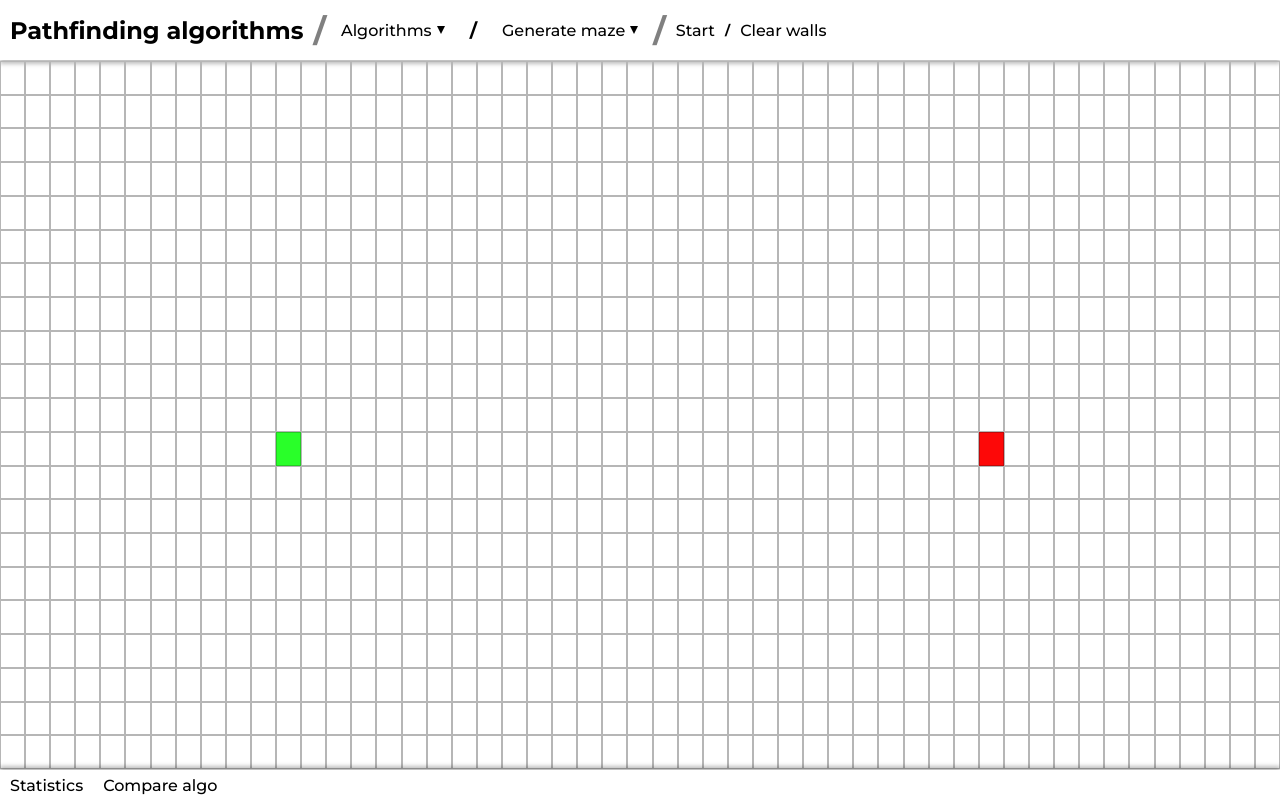
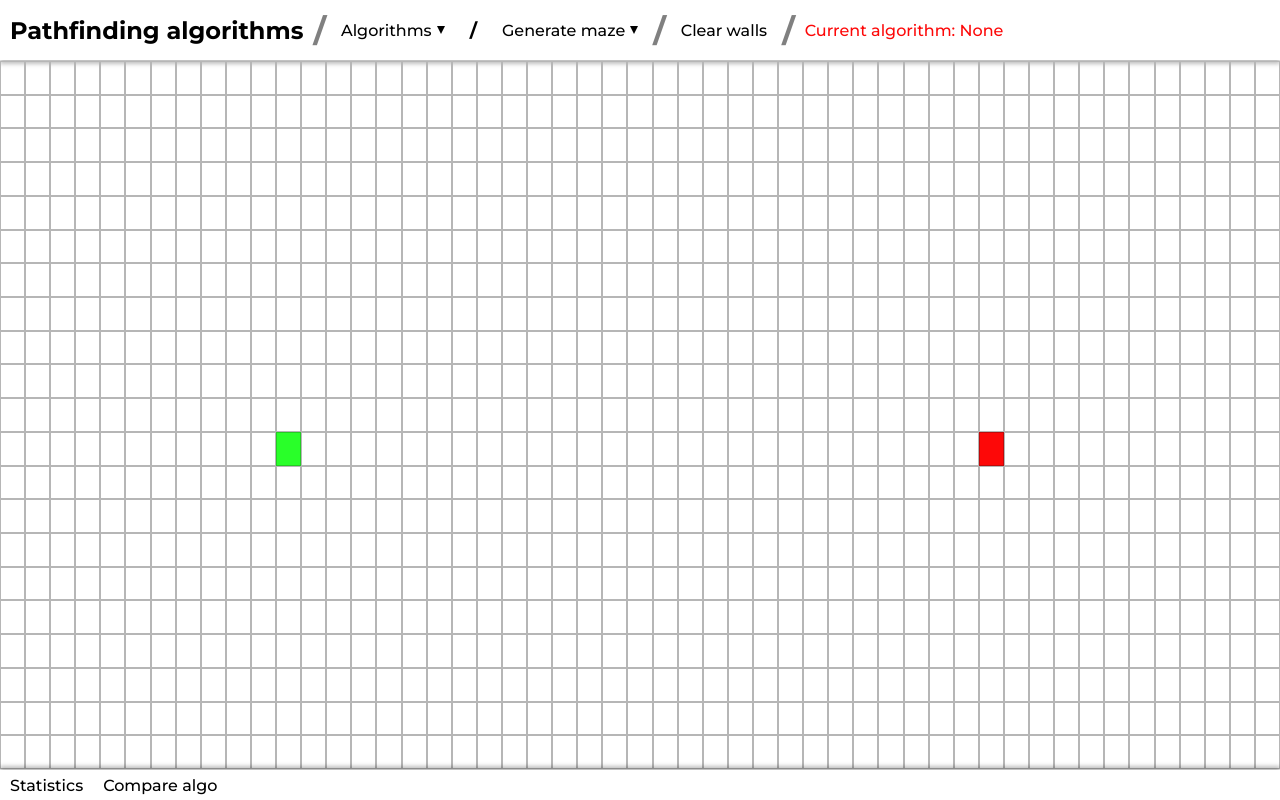
Before and after one commit to AnterroZZ/educational-pf-visualizer, a React (Create React App) app: page / in a window 1280 px wide. Built offline with nearby package versions, Linux system fonts and the light colour scheme.

Commit message:
Update of header

```diff
--- a/src/Components/Header/Header.js
+++ b/src/Components/Header/Header.js
@@ -6,6 +6,7 @@ import DropdownItem from "./HeaderComponents/DropdownItem/DropdownItem";
 import { useAlgorithm } from "../Contex/AlgorithmsContext";
 import Button from "../UI/Button/Button";
 import { useState } from "react";
+import { useControls } from "../Contex/ControlsContext";
 
 const Header = () => {
   const {
@@ -14,7 +15,9 @@ const Header = () => {
     currentAnimationStyle,
     setCurrentAnimationStyle,
     setAnimationSpeed,
+    currentAlgorithm,
   } = useAlgorithm();
+  const { setClear } = useControls();
   const [animationSpeedText, setAnimationSpeedText] = useState("Normal");
 
   const handleAlgoritmsChosen = (name) => {
@@ -92,7 +95,17 @@ const Header = () => {
         </DropdownMenu>
       </Picker>
       <h2 className={styles.divider}>/</h2>
-      <Controls />
+      {/* <Controls /> */}
+      <p
+        className={styles.clearButton}
+        onClick={() => setClear((prev) => !prev)}
+      >
+        Clear walls
+      </p>
+      <h2 className={styles.divider}>/</h2>
+      <p className={styles.currentAlgo}>
+        Current algorithm: {currentAlgorithm}
+      </p>
     </div>
   );
 };
--- a/src/Components/Header/Header.module.css
+++ b/src/Components/Header/Header.module.css
@@ -26,3 +26,16 @@ hr {
   margin: 2px 20px;
   font-size: 0.9rem;
 }
+
+.currentAlgo {
+  color: rgb(253, 8, 8);
+}
+
+.clearButton {
+  padding: 5px;
+  cursor: pointer;
+}
+
+.clearButton:hover {
+  text-shadow: 0px 0px 1px black;
+}
--- a/src/Components/Header/HeaderComponents/Picker/Picker.module.css
+++ b/src/Components/Header/HeaderComponents/Picker/Picker.module.css
@@ -33,5 +33,6 @@
   font-weight: 500;
 }
 .wraper:hover {
+  text-shadow: 0px 0px 1px black;
   cursor: pointer;
 }
--- a/src/Components/MainPage/MainPage.js
+++ b/src/Components/MainPage/MainPage.js
@@ -59,6 +59,7 @@ const MainPage = () => {
   const { clear } = useControls();
   const {
     currentMazeAlgorithm,
+    setCurrentMazeAlgorithm,
     currentAnimationStyle,
     currentAlgorithm,
     setCurrentAlgorithm,
@@ -67,15 +68,20 @@ const MainPage = () => {
 
   useEffect(() => {
     setNodes(populateNodes());
-    setCurrentAlgorithm("Default");
+    setCurrentAlgorithm("None");
   }, [clear]);
 
+  //Generating maze
   useEffect(() => {
     switch (currentMazeAlgorithm) {
       case "Recursive backtracking":
+        setCurrentMazeAlgorithm("Default");
+        setCurrentAlgorithm("None");
         generateMaze(currentMazeAlgorithm, nodes);
         break;
       case "Random maze":
+        setCurrentMazeAlgorithm("Default");
+        setCurrentAlgorithm("None");
         generateMaze(currentMazeAlgorithm, nodes);
         break;
       default:
@@ -83,6 +89,7 @@ const MainPage = () => {
     }
   }, [currentMazeAlgorithm]);
 
+  //Executing pathfinding algorithms
   useEffect(() => {
     setNodes(clearPaths(nodes));
     switch (currentAlgorithm) {
@@ -92,10 +99,39 @@ const MainPage = () => {
     }
   }, [currentAlgorithm]);
 
+  const updateNodes = (nodes, col, row, type, prevType = type) => {
+    const newNodes = JSON.parse(JSON.stringify(nodes));
+    const node = nodes[row][col];
+    const newNode = { ...node, type: type, prevType: prevType };
+    newNodes[row][col] = newNode;
+    setNodes(newNodes);
+  };
+
+  const moveStartEnd = (row, col, prevRow, prevCol, type) => {
+    let copyOfNodes = JSON.parse(JSON.stringify(nodes));
+    const newNode = copyOfNodes[row][col];
+    const prevNode = copyOfNodes[prevRow][prevCol];
+    const newUpdatedNode = { ...newNode, type: type, prevType: newNode.type };
+    const prevUpdatedNode = { ...prevNode, type: prevNode.prevType };
+    copyOfNodes[row][col] = newUpdatedNode;
+    copyOfNodes[prevRow][prevCol] = prevUpdatedNode;
+    switch (currentAlgorithm) {
+      case "Dijkstra's algorithm":
+        copyOfNodes = clearPaths(copyOfNodes);
+        const dijkstraNodes = dijkstra(copyOfNodes);
+        animateAlgo(dijkstraNodes, copyOfNodes, 0);
+        break;
+      default:
+        setNodes(copyOfNodes);
+    }
+  };
+
   const animateAlgo = (stack, currentNodes, time) => {
     setIsInBlockedState(true);
     const { nodesOrder, pathOrder } = stack;
     const newNodes = JSON.parse(JSON.stringify(currentNodes));
+
+    //Used to move around end and start node
     if (time === 0) {
       nodesOrder.forEach((currNode, indx) => {
         document.getElementById(
@@ -130,33 +166,6 @@ const MainPage = () => {
           }
         }, time * indx);
       });
-  };
-
-  const updateNodes = (nodes, col, row, type, prevType = type) => {
-    const newNodes = JSON.parse(JSON.stringify(nodes));
-    const node = nodes[row][col];
-    const newNode = { ...node, type: type, prevType: prevType };
-    newNodes[row][col] = newNode;
-    setNodes(newNodes);
-  };
-
-  const moveStartEnd = (row, col, prevRow, prevCol, type) => {
-    let copyOfNodes = JSON.parse(JSON.stringify(nodes));
-    const newNode = copyOfNodes[row][col];
-    const prevNode = copyOfNodes[prevRow][prevCol];
-    const newUpdatedNode = { ...newNode, type: type, prevType: newNode.type };
-    const prevUpdatedNode = { ...prevNode, type: prevNode.prevType };
-    copyOfNodes[row][col] = newUpdatedNode;
-    copyOfNodes[prevRow][prevCol] = prevUpdatedNode;
-    switch (currentAlgorithm) {
-      case "Dijkstra's algorithm":
-        copyOfNodes = clearPaths(copyOfNodes);
-        const dijkstraNodes = dijkstra(copyOfNodes);
-        animateAlgo(dijkstraNodes, copyOfNodes, 0);
-        break;
-      default:
-        setNodes(copyOfNodes);
-    }
   };
 
   const animatePath = (stack, currentNodes, time) => {
```
